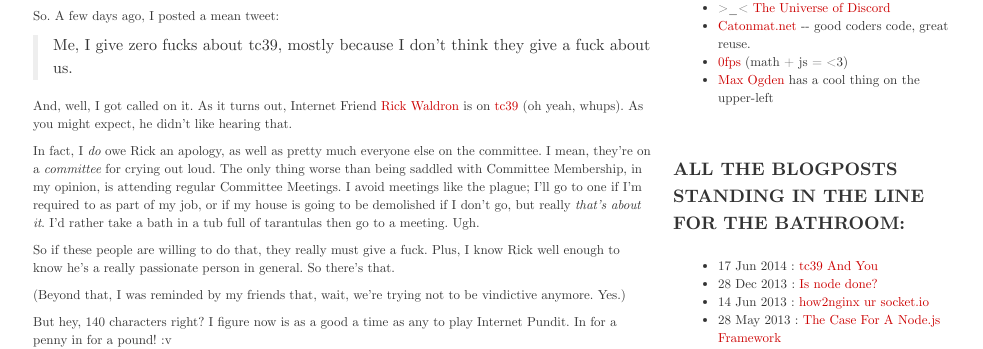
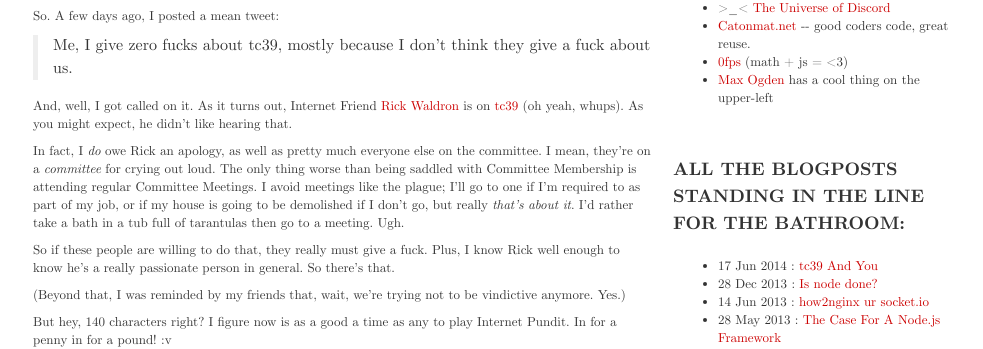
Before and after one commit to jfhbrook/jfhbrook.github.io, a Jekyll site: the page built from _posts/2014-06-17-tc39.md, in a window 1280 px wide. Shown: the part 111-460 px from the top of the page, without its empty margins (137-1120 px from the left). Built offline with Jekyll 4.4.1, drawn with Linux system fonts in a browser that asks for light colours; nearby versions of some CDN libraries.

Commit message:
Removed "in my opinion"

```diff
--- a/_posts/2014-06-17-tc39.md
+++ b/_posts/2014-06-17-tc39.md
@@ -9,7 +9,7 @@ So. A few days ago, I posted a mean tweet:
 
 And, well, I got called on it. As it turns out, Internet Friend [Rick Waldron](https://github.com/rwaldron) is on [tc39](http://www.ecma-international.org/memento/TC39.htm) (oh yeah, whups). As you might expect, he didn't like hearing that.
 
-In fact, I *do* owe Rick an apology, as well as pretty much everyone else on the committee. I mean, they're on a *committee* for crying out loud. The only thing worse than being saddled with Committee Membership, in my opinion, is attending regular Committee Meetings. I avoid meetings like the plague; I'll go to one if I'm required to as part of my job, or if my house is going to be demolished if I don't go, but really *that's about it*. I'd rather take a bath in a tub full of tarantulas then go to a meeting. Ugh.
+In fact, I *do* owe Rick an apology, as well as pretty much everyone else on the committee. I mean, they're on a *committee* for crying out loud. The only thing worse than being saddled with Committee Membership is attending regular Committee Meetings. I avoid meetings like the plague; I'll go to one if I'm required to as part of my job, or if my house is going to be demolished if I don't go, but really *that's about it*. I'd rather take a bath in a tub full of tarantulas then go to a meeting. Ugh.
 
 So if these people are willing to do that, they really must give a fuck. Plus, I know Rick well enough to know he's a really passionate person in general. So there's that.
 
```
